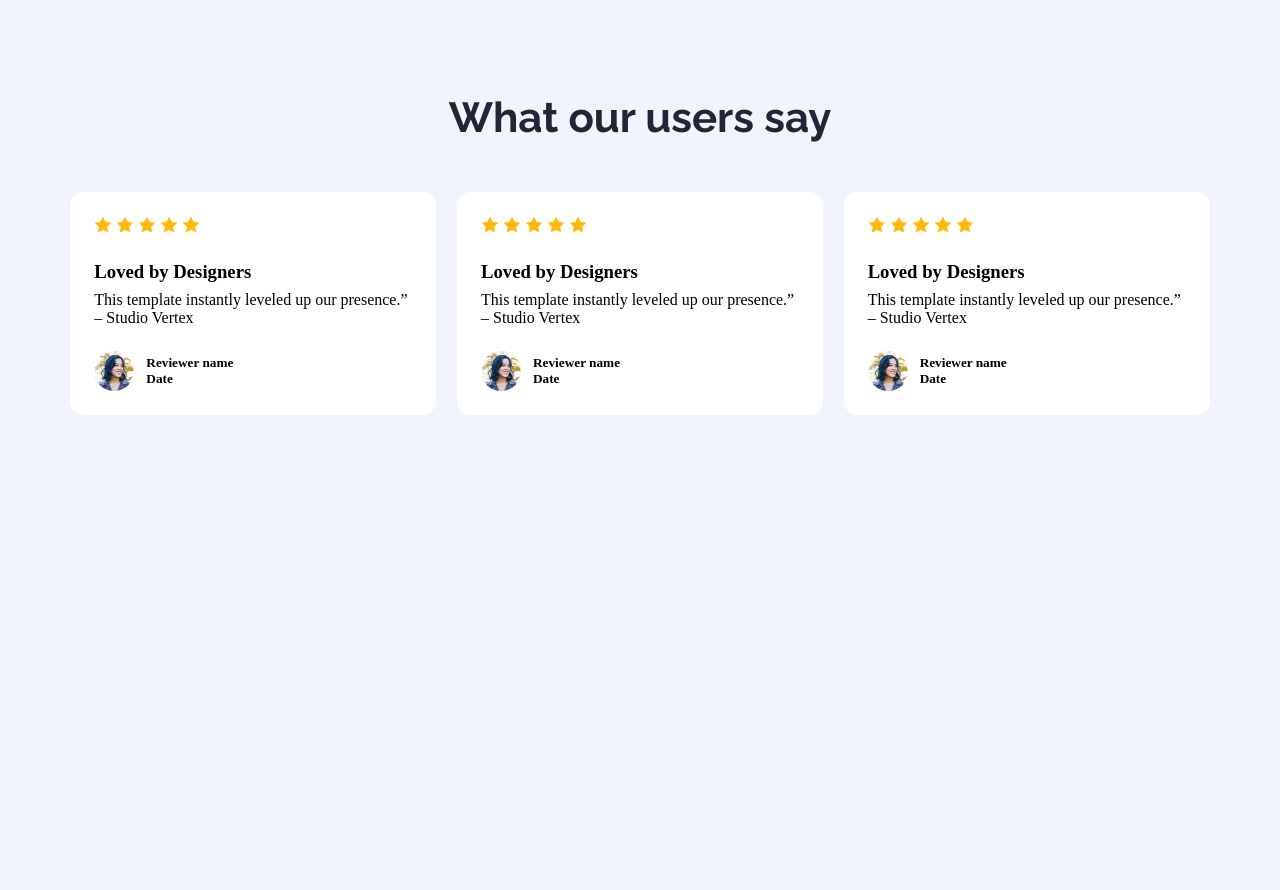
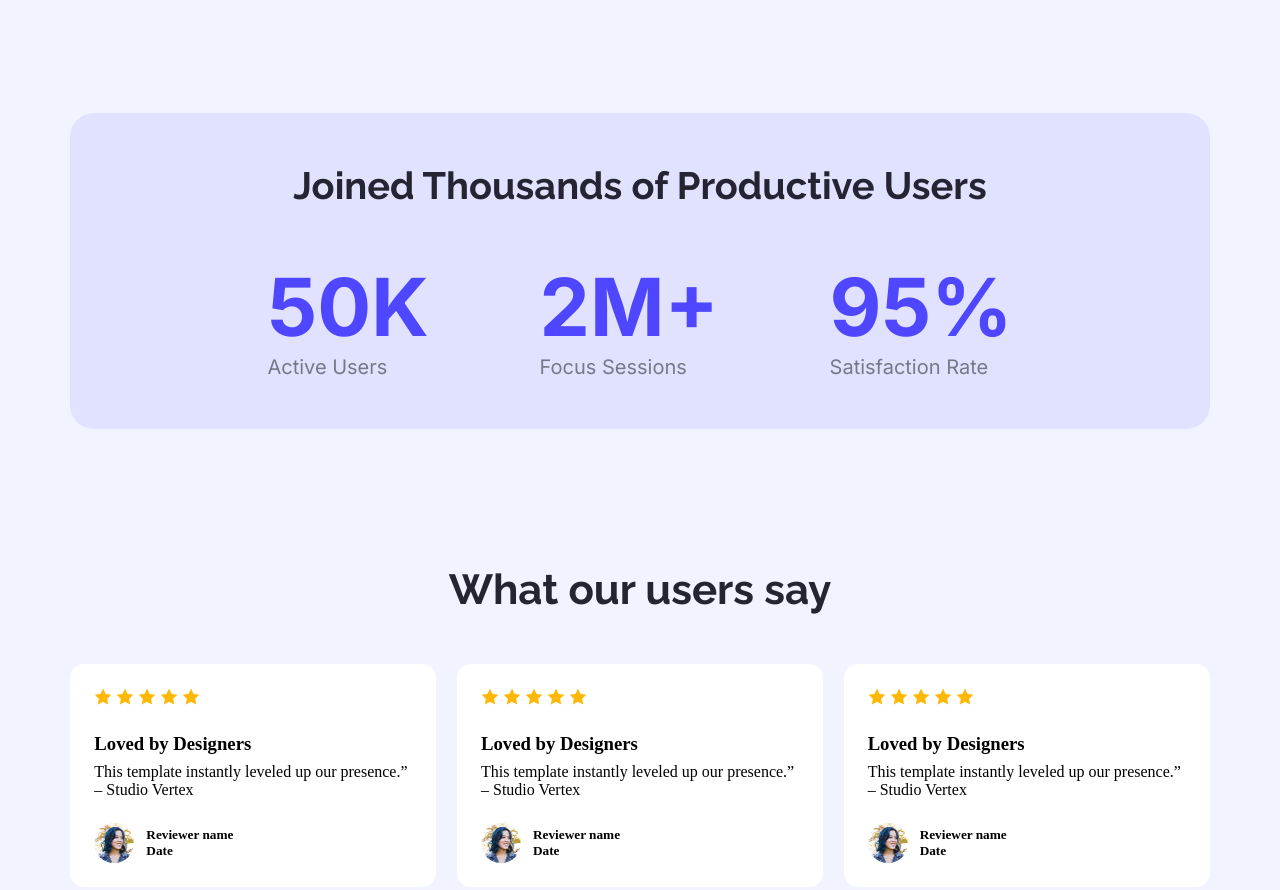
Before and after one commit to Mahedihasan101/Module-6-assingment, a plain HTML site: page index.html in a window 1280 px wide. Shown: the part 1267-2157 px from the top of the page. Before the commit the page ends 1682 px from the top, so only its background shows below. Drawn offline with Linux system fonts and the light colour scheme.

Commit message:
adde another section

```diff
--- a/index.html
+++ b/index.html
@@ -37,7 +37,23 @@
         <img src="Assets/wc-mini.png" alt="" />
       </section>
 
-      <section class="productive"></section>
+      <section class="productives">
+        <h4 class="sec-title">Joined Thousands of Productive Users</h4>
+        <div class="productive-container">
+         <div class="productive">
+          <h1 class="productive-title">50K</h1>
+          <p class="data">Active Users</p>
+         </div>
+         <div class="productive">
+          <h1 class="productive-title">2M+</h1>
+          <p class="data">Focus Sessions</p>
+         </div>
+         <div class="productive">
+          <h1 class="productive-title">95%</h1>
+          <p class="data">Satisfaction Rate</p>
+         </div>
+        </div>
+      </section>
 
       <section>
         <h4 class="center">What our users say</h4>
--- a/styles/blog.css
+++ b/styles/blog.css
@@ -63,7 +63,7 @@ nav {
 /* main styles */
 main{
     max-width: 1140px;
-    margin: 0 auto;
+    margin: 136px auto;
 }
 
 /* action section styles */
@@ -142,3 +142,37 @@ main{
   gap: 20px;
   margin-top: 50px;
 }
+
+/* productives section styles */
+.productives{
+  background-color:rgba(78, 71, 255, 0.1);
+  border-radius: 24px;
+  margin-bottom: 136px;
+}
+.sec-title{
+  font-family: "Raleway", sans-serif;
+  font-size: 38px;
+  font-weight: bold;
+  color: #252432;
+  padding-top: 50px;
+  text-align: center;
+
+}
+.productive-container{
+  display: flex;
+  justify-content: space-around;
+  padding: 50px 142px;
+}
+.productive-title{
+  font-family: "Inter", sans-serif;
+  font-size: 80px;
+  font-weight: bold;
+  color: #4E47FF;
+
+}
+.data{
+  font-family: "Inter", sans-serif;
+  font-size: 20px;
+  font-weight: 400px;
+  color: #00000078;
+}
```
